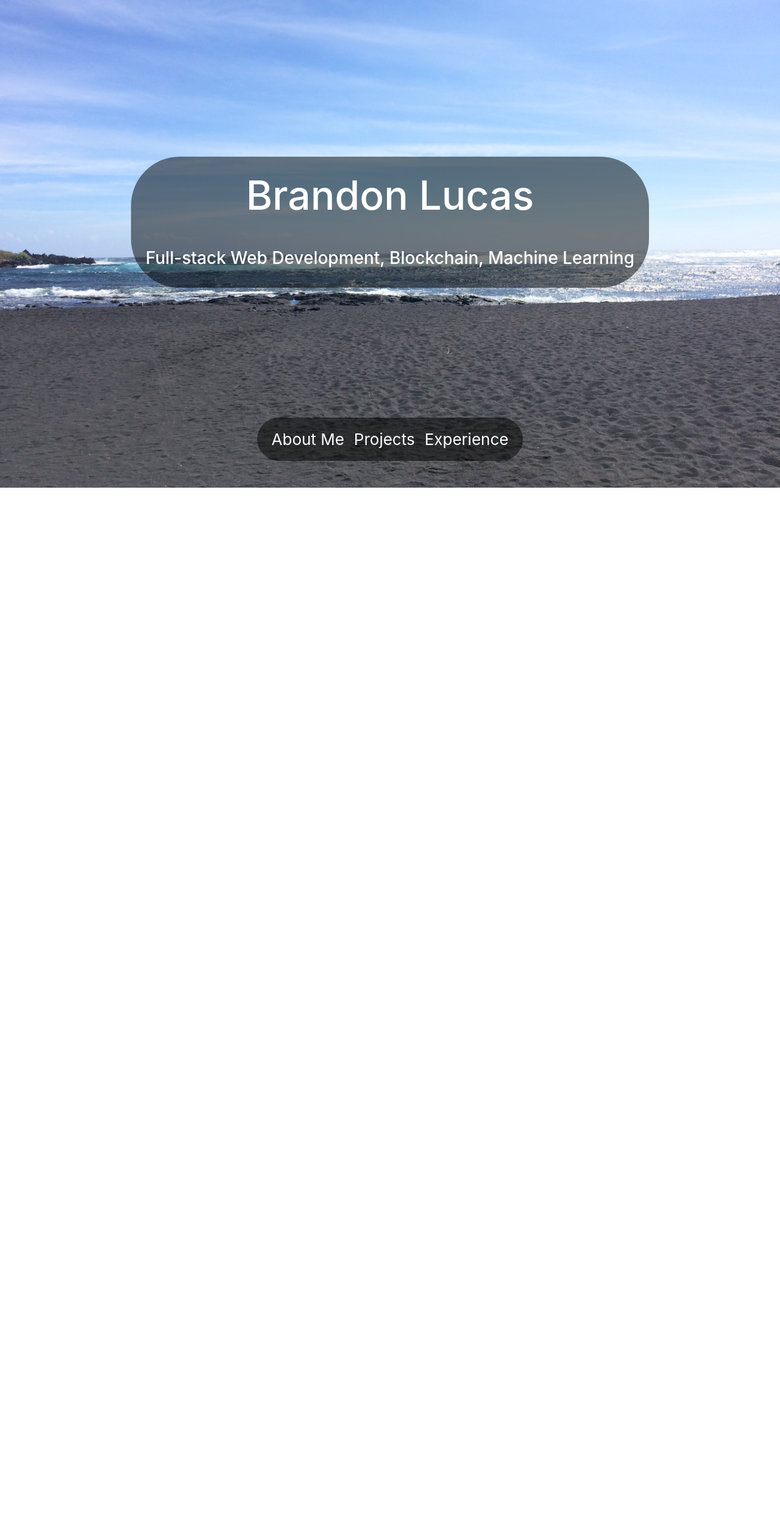
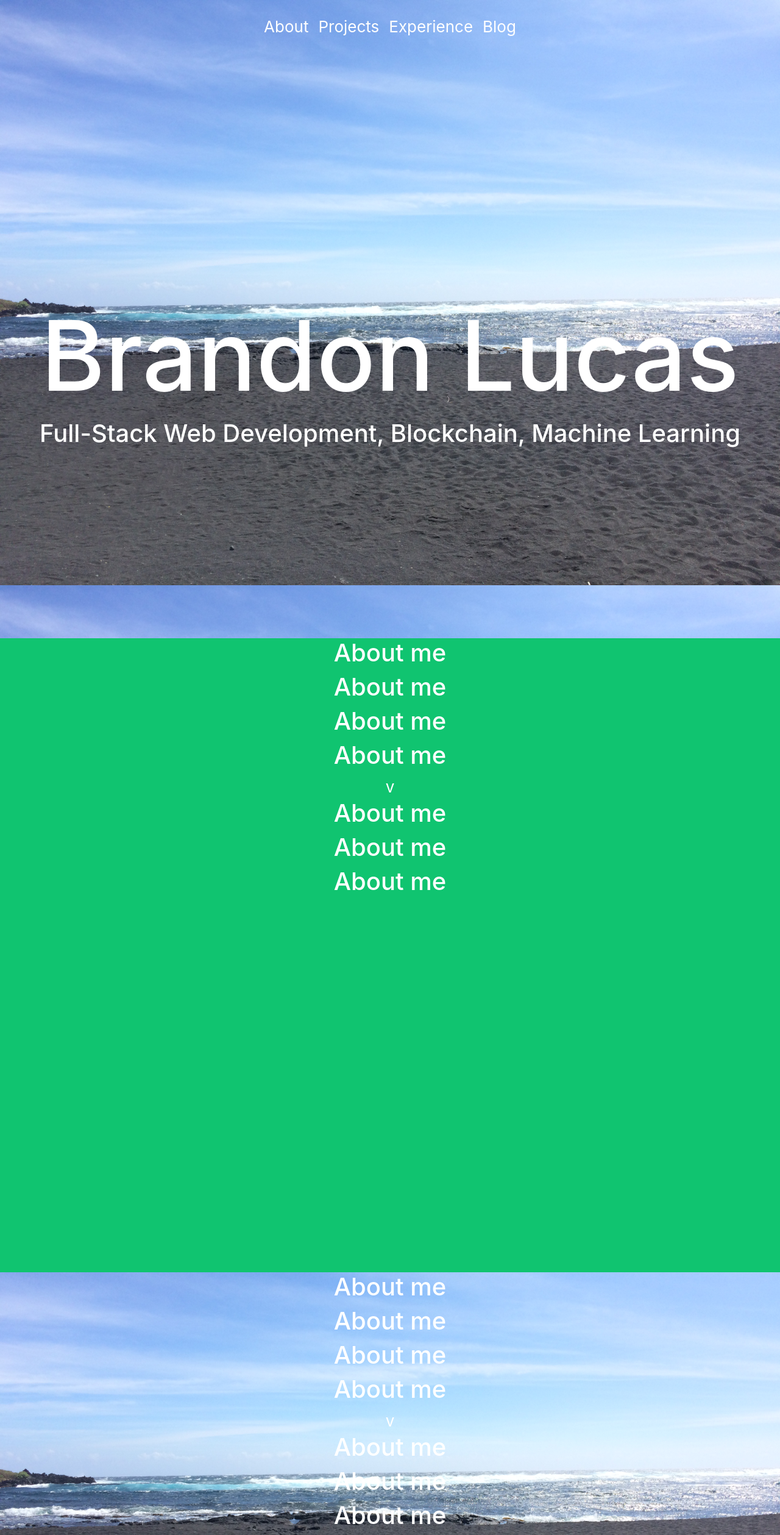
Before and after one commit to thebrandonlucas/homebase, a React (Create React App) app: page / in a window 1280 px wide. Shown: the whole page at 61% size. Before the commit the page ends 800 px from the top, so only its background shows below. Built offline with nearby package versions, Linux system fonts and the light colour scheme.

Commit message:
navbar change on scroll

```diff
--- a/package.json
+++ b/package.json
@@ -2,7 +2,7 @@
   "name": "react-typescript-boilerplate",
   "version": "0.1.0",
   "private": true,
-  "homepage": "https://thebrandonlucas.github.io/homebase",
+  "homepage": "https://thebrandonlucas.github.io/home",
   "dependencies": {
     "@testing-library/jest-dom": "^4.2.4",
     "@testing-library/react": "^9.3.2",
@@ -14,6 +14,7 @@
     "react": "^16.13.1",
     "react-bootstrap": "^1.0.0",
     "react-dom": "^16.13.1",
+    "react-router": "^5.1.2",
     "react-scripts": "3.4.1",
     "typescript": "~3.7.2"
   },
--- a/src/App.css
+++ b/src/App.css
@@ -42,29 +42,56 @@
 }
 
 .background-container {
-  background: rgba(0, 0, 0, 0.5);
+  background: rgba(0, 0, 0, 0.8);
   border-radius: 10vmin;
   z-index: 1;
+  transition: 0.3s;
 }
 
 .background-container-content {
   padding: 3vmin;
-}
-
-.sticky {
-  position: sticky;
-  top: 0;
+  height: 0vmin;
 }
 
 .title {
   display: block;
-  font-size: calc(50px + 2vmin);
+  font-size: 20vmin;
 }
 
-.min-vh-80 {
-  min-height: 80vh;
+.min-vh-title {
+  min-height: 100vh;
+}
+
+.min-vh-navbar {
+  min-height: 20vh;
+}
+
+@media (max-width: 768px) {
+  .min-vh-title {
+    min-height: 30vh;
+  }
+
+  .min-vh-navbar {
+    min-height: 40vh;
+  }
 }
 
 .subtitle {
   display: block;
+  font-size: 5vmin;
 }
+
+.page-container {
+  background-color: rgb(16, 196, 112);
+  color: white;
+  width: 100%;
+  height: 100%;
+}
+
+.fullscreen {
+  height: 130vh;
+}
+
+.fillspace {
+  height: 80vh;
+}
--- a/src/App.tsx
+++ b/src/App.tsx
@@ -1,29 +1,65 @@
-import React from 'react';
+import React, { useEffect, useState } from 'react';
 import logo from './logo.svg';
 import './App.css';
 import { Navbar, Nav, NavDropdown, Form, FormControl, Button } from 'react-bootstrap'
 
 function App() {
+  const [activeClass, setActiveClass] = useState('')
+
+  useEffect(() => {
+    window.addEventListener('scroll', () => {
+      let navBackgroundClass = '';
+      if (window.scrollY > 100) {
+        navBackgroundClass = 'background-container';
+      }
+      setActiveClass(navBackgroundClass);
+    });
+  })
+
   return (
     <div id="bootstrap-overrides" className="App">
       <header className="App-header">
-        <div className="d-flex flex-column align-items-center justify-content-center min-vh-80">
-          <div className="background-container background-container-content">
-            <h1 className="title">Brandon Lucas</h1><br />
-            <h3 className="subtitle">Full-stack Web Development, Blockchain, Machine Learning</h3>
-          </div>
-        </div>
-        <div className="background-container sticky">
+        <div className={activeClass + " sticky-top"}>
           <Navbar expand="lg">
-            {/* <Navbar.Brand href="#home">React-Bootstrap</Navbar.Brand> */}
             <Nav className="mr-auto">
-              <Nav.Link href="#aboutme">About Me</Nav.Link>
+              <Nav.Link href="#about">About</Nav.Link>
               <Nav.Link href="#projects">Projects</Nav.Link>
               <Nav.Link href="#experience">Experience</Nav.Link>
+              <Nav.Link href="#blog">Blog</Nav.Link>
             </Nav>
           </Navbar>
         </div>
+        <div className="d-flex flex-column align-items-center justify-content-center min-vh-title">
+          <div className="background-container-content">
+            <h1 className="title">Brandon Lucas</h1>
+            <h3 className="subtitle">Full-Stack Web Development, Blockchain, Machine Learning</h3>
+          </div>
+        </div>
+
+        <div className="min-vh-navbar"></div>
+
+        <div id="about" className="page-container fullscreen">
+          <h1>About me</h1>
+          <h1>About me</h1>
+          <h1>About me</h1>
+          <h1>About me</h1>
+
+          v<h1>About me</h1>
+          <h1>About me</h1>
+          <h1>About me</h1>
+        </div>
+        <div>
+          <h1>About me</h1>
+          <h1>About me</h1>
+          <h1>About me</h1>
+          <h1>About me</h1>
+
+          v<h1>About me</h1>
+          <h1>About me</h1>
+          <h1>About me</h1>
+        </div>
       </header>
+
     </div >
   );
 }
--- a/src/bootstrap-overrides.css
+++ b/src/bootstrap-overrides.css
@@ -1,6 +1,8 @@
 #bootstrap-overrides .nav-link {
     color: white;
     border-radius: 10px;
+    border-top: 1vmin solid rgba(0, 0, 0, 0);
+    border-bottom: 1vmin solid rgba(0, 0, 0, 0);
     transition: 0.3s;
 }
 
```
Also changed, not shown: 1 other file (tests, documents, lock files or other folders).
